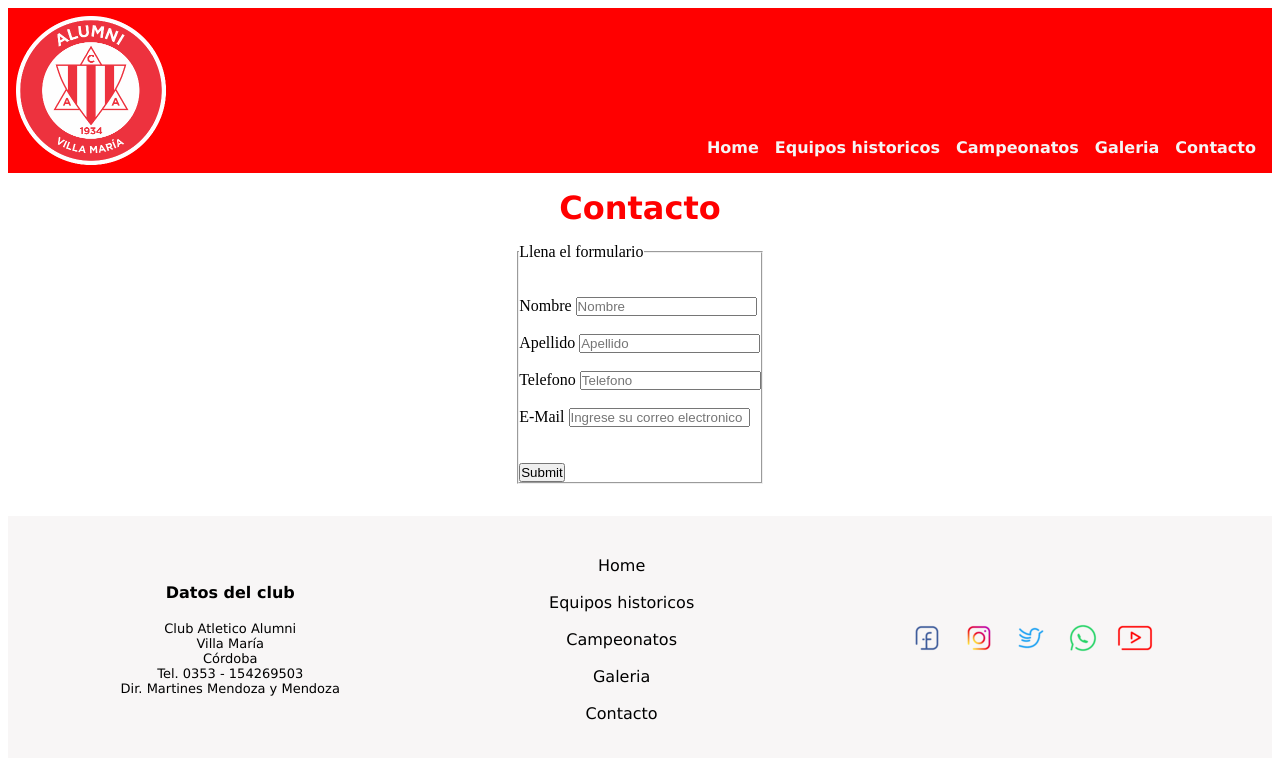
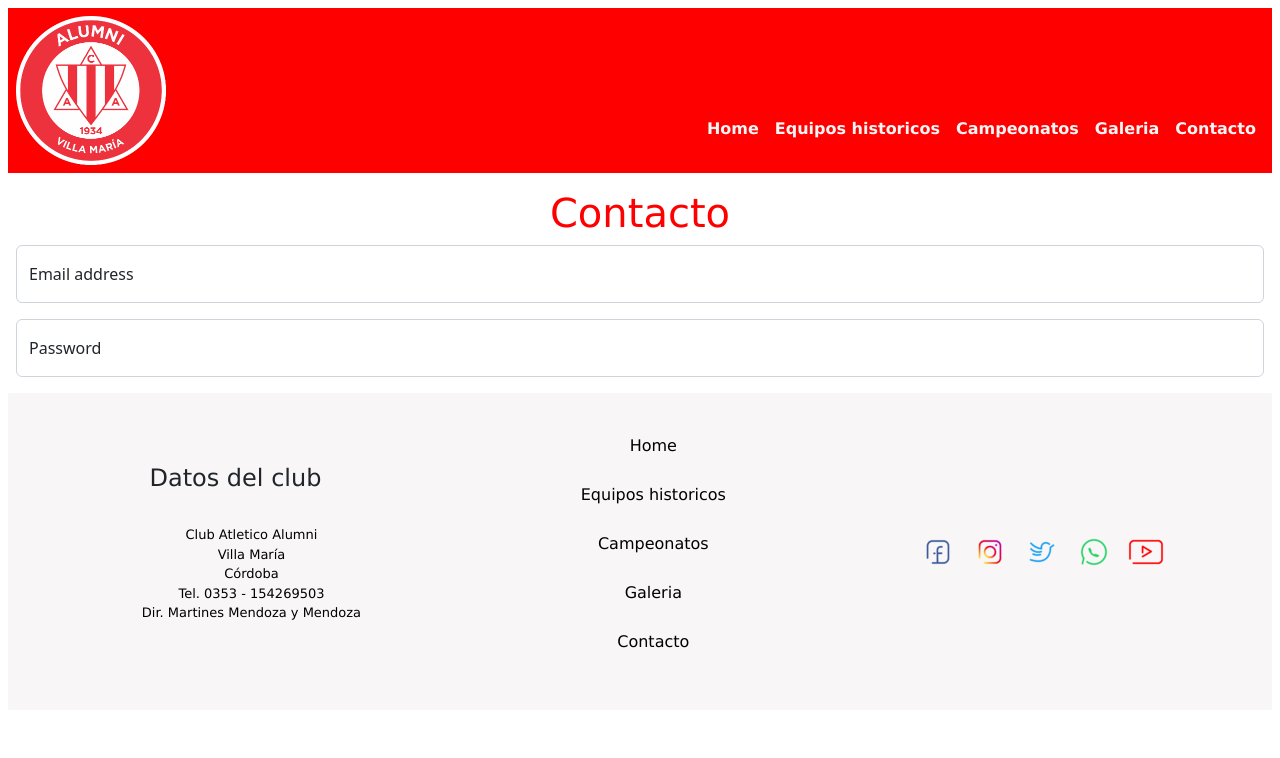
Before and after one commit to vvazquez86/fortinerosWeb, a plain HTML site: page pages/contacto.html in a window 1280 px wide. Drawn offline with nearby package versions, Linux system fonts and the light colour scheme.

Commit message:
Boostrap instalado en todas las paginas

```diff
--- a/index.html
+++ b/index.html
@@ -7,6 +7,9 @@
     <meta name="viewport" content="width=device-width, initial-scale=1.0">
     <title>Fortineros</title>
     <link rel="icon" href="./img/icono-escudo.ico">
+    <!-- CSS Boostrap only -->
+    <link href="https://cdn.jsdelivr.net/npm/bootstrap@5.2.0-beta1/dist/css/bootstrap.min.css" rel="stylesheet" integrity="sha384-0evHe/X+R7YkIZDRvuzKMRqM+OrBnVFBL6DOitfPri4tjfHxaWutUpFmBp4vmVor" crossorigin="anonymous">
+    <!-- CSS Propio -->
     <link rel="stylesheet" href="./estilos.css">
 </head>
 
@@ -118,7 +121,8 @@
         </div>
 
     </footer>
-
+<!-- JavaScript Bundle with Popper -->
+<script src="https://cdn.jsdelivr.net/npm/bootstrap@5.2.0-beta1/dist/js/bootstrap.bundle.min.js" integrity="sha384-pprn3073KE6tl6bjs2QrFaJGz5/SUsLqktiwsUTF55Jfv3qYSDhgCecCxMW52nD2" crossorigin="anonymous"></script>
 </body>
 
 </html>
--- a/pages/contacto.html
+++ b/pages/contacto.html
@@ -7,6 +7,9 @@
     <meta name="viewport" content="width=device-width, initial-scale=1.0">
     <title>Contacto</title>
     <link rel="icon" href="../img/icono-escudo.ico">
+    <!-- CSS only -->
+    <link href="https://cdn.jsdelivr.net/npm/bootstrap@5.2.0-beta1/dist/css/bootstrap.min.css" rel="stylesheet" integrity="sha384-0evHe/X+R7YkIZDRvuzKMRqM+OrBnVFBL6DOitfPri4tjfHxaWutUpFmBp4vmVor" crossorigin="anonymous">
+    <!--CSS Propio-->
     <link rel="stylesheet" href="../estilos.css">
 </head>
 
@@ -31,7 +34,15 @@
     <main class="contacto">
         <!--Formulario de contacto directo desde la pagina-->
         <h1>Contacto</h1>
-        <div class="contacto__formulario">
+        <div class="form-floating mb-3">
+            <input type="email" class="form-control" id="floatingInput" placeholder="name@example.com">
+            <label for="floatingInput">Email address</label>
+          </div>
+          <div class="form-floating">
+            <input type="password" class="form-control" id="floatingPassword" placeholder="Password">
+            <label for="floatingPassword">Password</label>
+          </div>
+        <!-- <div class="contacto__formulario">
             <form action="">
                 <fieldset>
                     <legend>Llena el formulario</legend>
@@ -57,7 +68,7 @@
                     <input type="submit">
                 </fieldset>
             </form>
-        </div>
+        </div> -->
     </main>
 
     <!--Pie de pagina-->
@@ -96,6 +107,8 @@
             <img src="../img/logos-redes/youtube.png" alt="logo youtube">
         </div>
     </footer>
+<!-- JavaScript Bundle with Popper -->
+<script src="https://cdn.jsdelivr.net/npm/bootstrap@5.2.0-beta1/dist/js/bootstrap.bundle.min.js" integrity="sha384-pprn3073KE6tl6bjs2QrFaJGz5/SUsLqktiwsUTF55Jfv3qYSDhgCecCxMW52nD2" crossorigin="anonymous"></script>
 </body>
 
 </html>
```
Also changed, not shown: pages/campeonatos.html (+5 -0 lines), pages/equipos.html (+5 -0 lines), pages/galeria.html (+5 -0 lines).
